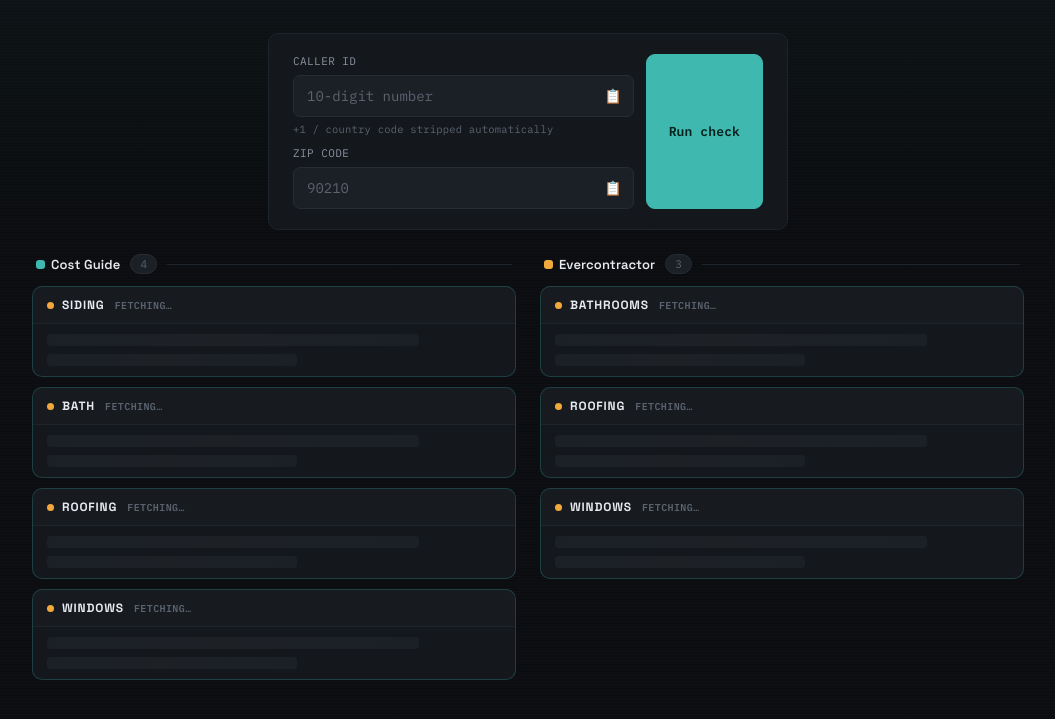
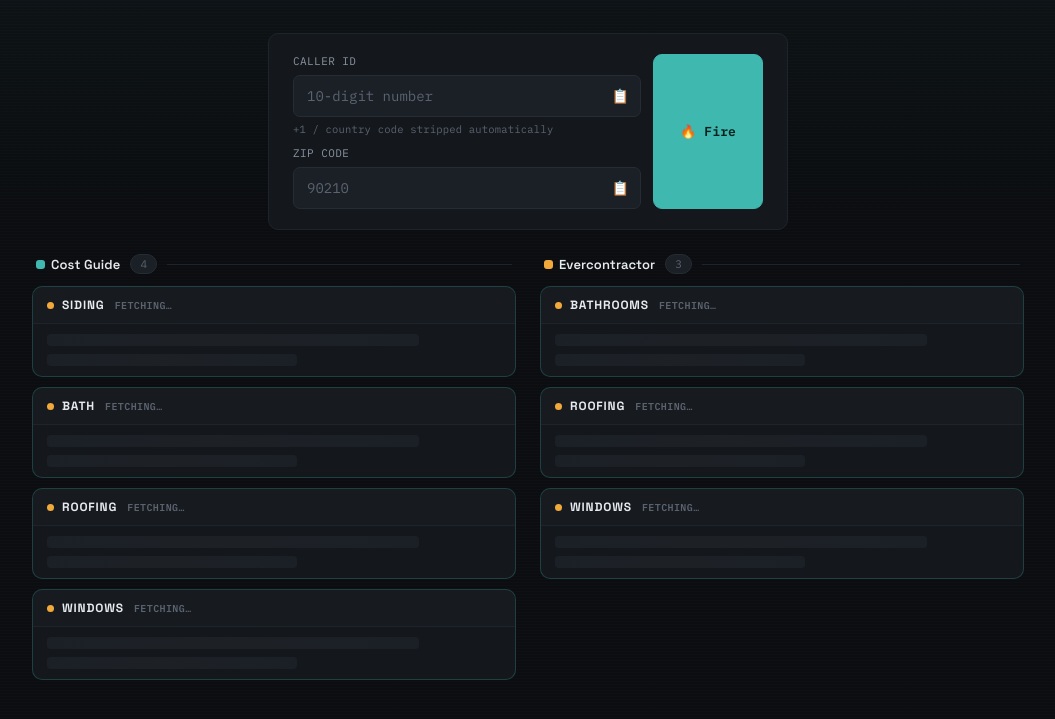
Before and after one commit to osamaaltaf-pk/RTB-PULSE-PLUS, a website: page index.html in a window 1280 px wide. Shown: the part 105-824 px from the top of the page, without its empty margins (112-1167 px from the left). Drawn offline with Linux system fonts and the light colour scheme.

Commit message:
Rename button: Run check -> Fire with fire emoji

```diff
--- a/index.html
+++ b/index.html
@@ -46,7 +46,7 @@
     <!-- Right: run button -->
     <button type="submit" class="btn btn-primary query-run-btn" id="run-btn">
       <span class="pulse-dot" style="display:none" id="run-dot"></span>
-      Run check
+      🔥 Fire
     </button>
   </form>
 
```
